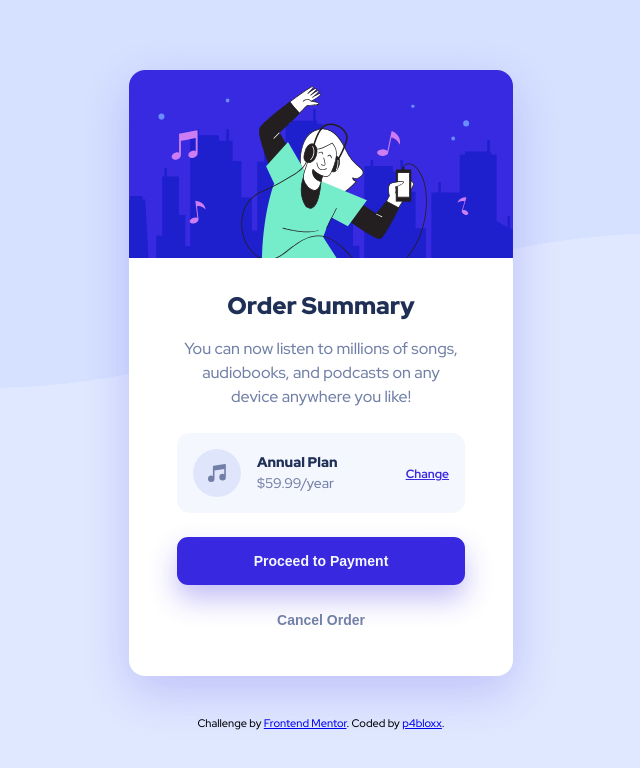
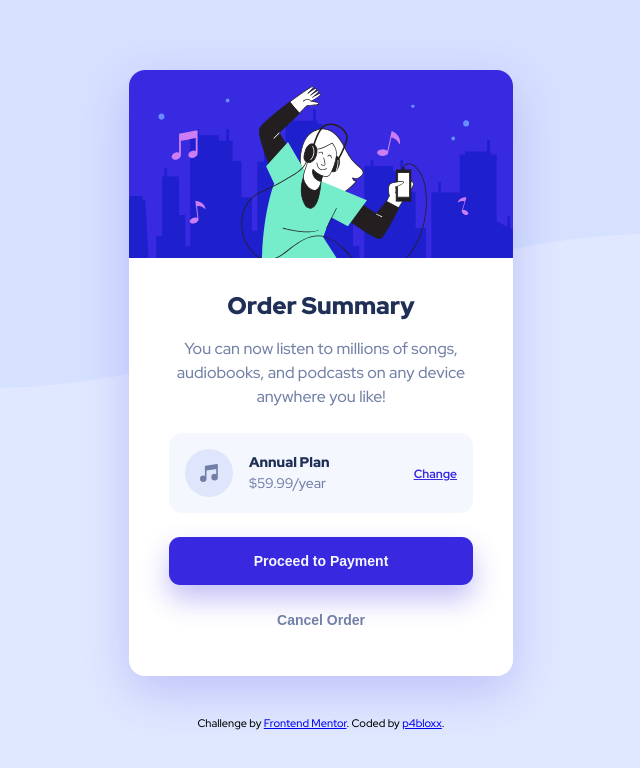
Before and after one commit to p4bloxx/Order-summary-card-component, a plain HTML site: page index.html in a window 1280 px wide. Shown: the whole page, without its empty margins (319-959 px from the left). Drawn offline with Linux system fonts and the light colour scheme.

Commit message:
Update style.css

```diff
--- a/style.css
+++ b/style.css
@@ -196,7 +196,7 @@ body{
     background-color: var(--pale-blue);
   }
   .section-text{
-    margin-inline: 3rem;
+    margin-inline: 2.5rem;
   }
 }
 
```
